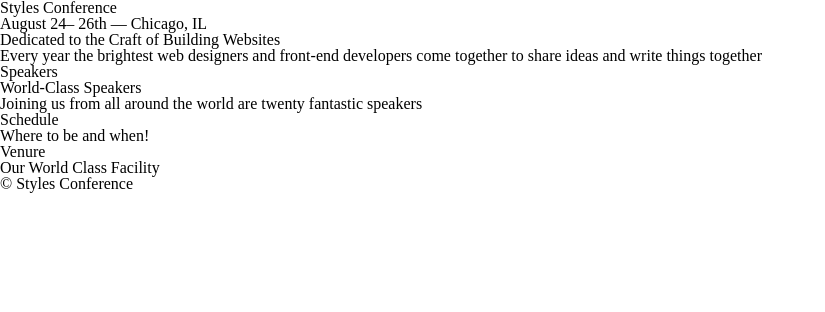
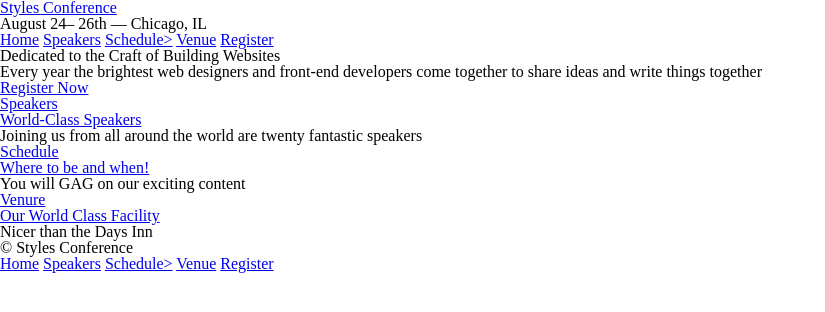
Before and after one commit to choudlet/htmlcsspre, a plain HTML site: page styles-conference/index.html in a window 1280 px wide. Shown: the whole page, without its empty margins (0-825 px from the left). Drawn offline with Linux system fonts and the light colour scheme.

Commit message:
added all files and finished initial wireframe

```diff
--- a/styles-conference/index.html
+++ b/styles-conference/index.html
@@ -8,27 +8,52 @@
 
 <body>
   <header>
-    <h1> Styles Conference</h1>
+    <h1>
+      <a href="index.html"> Styles Conference</a>
+    </h1>
     <h3> August 24&ndash; 26th &mdash; Chicago, IL </h3>
+    <nav>
+      <a href="index.html">Home</a>
+      <a href="speakers.html">Speakers</a>
+      <a href="schedule.html">Schedule></a>
+      <a href="venue.html">Venue</a>
+      <a href="register.html">Register</a>
+    </nav>
   </header>
   <section>
     <h2>Dedicated to the Craft of Building Websites</h2>
     <p>Every year the brightest web designers and front-end developers come together to share ideas and write things together</p>
+    <a href ="register.html">Register Now</a>
   </section>
   <section>
+    <a href ="speakers.html">
       <h5>Speakers</h5>
       <h3>World-Class Speakers</h3>
+    </a>
     <p>Joining us from all around the world are twenty fantastic speakers</p>
   </section>
   <section>
+    <a href="schedules.html">
       <h5>Schedule</h5>
       <h3>Where to be and when!</h3>
+    </a>
+    <p>You will GAG on our exciting content</p>
   </section>
   <section>
+    <a href ="venue.html">
       <h5>Venure</h5>
       <h3>Our World Class Facility</h3>
+    </a>
+    <p>Nicer than the Days Inn</p>
   </section>
   <footer>
     <small>&copy; Styles Conference</small>
+    <nav>
+      <a href="index.html">Home</a>
+      <a href="speakers.html">Speakers</a>
+      <a href="schedule.html">Schedule></a>
+      <a href="venue.html">Venue</a>
+      <a href="register.html">Register</a>
+    </nav>
 </body>
 </html>
```
Also changed, not shown: styles-conference/register.html (added), styles-conference/schedule.html (added), styles-conference/speakers.html (added), styles-conference/venue.html (added), 3 other files. Lines whose indentation alone changed are shown as unchanged.
